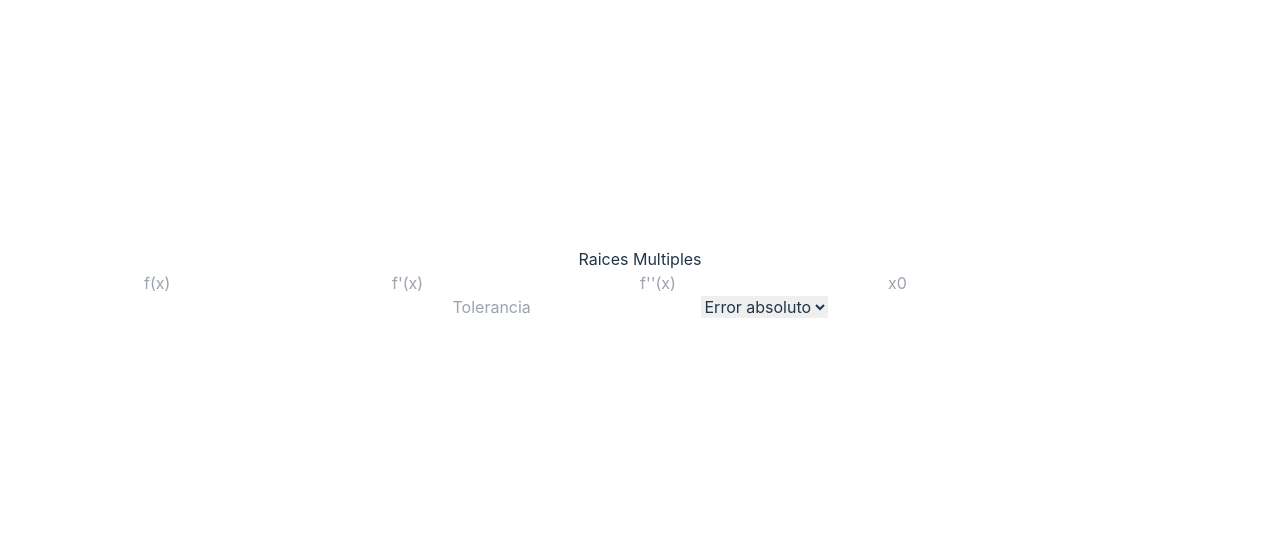
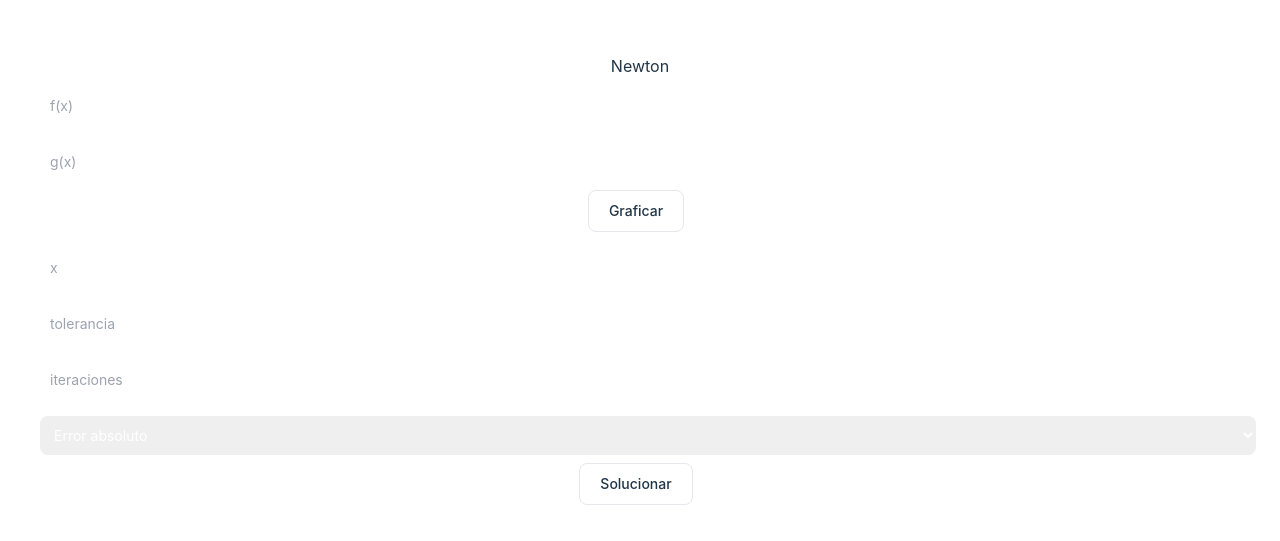
Before and after one commit to Castro-1/ANFront, a React (Vite) app: page /parte1/raices-multiples in a window 1280 px wide. Shown: the part 117-658 px from the top of the page. Built offline with nearby package versions, Linux system fonts and the light colour scheme.

Commit message:
punto fijo terminado

```diff
--- a/src/pages/Part1/Bisection.jsx
+++ b/src/pages/Part1/Bisection.jsx
@@ -12,7 +12,7 @@ export default function Bisection() {
     b: "",
     tol: "",
     niter: "",
-    error: "",
+    error: "0",
   });
   const [result, setResult] = useState(null);
   const [graph, setGraph] = useState(false);
@@ -36,6 +36,7 @@ export default function Bisection() {
       niter: parseInt(inputs.niter),
       error: parseInt(inputs.error),
     };
+    console.log(data);
 
     const response = await axios.post(
       "http://127.0.0.1:8000/part1/biseccion/",
--- a/src/pages/Part1/FixedPoint.jsx
+++ b/src/pages/Part1/FixedPoint.jsx
@@ -9,11 +9,10 @@ export default function FixedPoint() {
   const [inputs, setInputs] = useState({
     fun: "",
     dfun: "",
-    a: "",
-    b: "",
+    x0: "",
     tol: "",
     niter: "",
-    error: "",
+    error: "0",
   });
   const [result, setResult] = useState(null);
   const [graph1, setGraph1] = useState(false);
@@ -35,15 +34,14 @@ export default function FixedPoint() {
     let data = {
       fun: inputs.fun,
       dfun: inputs.dfun,
-      a: parseFloat(inputs.a),
-      b: parseFloat(inputs.b),
+      x0: parseFloat(inputs.x0),
       tol: parseFloat(inputs.tol),
       niter: parseInt(inputs.niter),
       error: parseInt(inputs.error),
     };
 
     const response = await axios.post(
-      "http://127.0.0.1:8000/part1/biseccion/",
+      "http://127.0.0.1:8000/part1/puntofijo/",
       data
     );
     setResult(response.data);
@@ -51,15 +49,12 @@ export default function FixedPoint() {
     setGraph2(true);
   };
 
-  const ResultsTable = ({ found, a, b, x, f, df, e }) => {
-    const rows = a.map((value, i) => (
+  const ResultsTable = ({ found, x, f, e }) => {
+    const rows = x.map((value, i) => (
       <tr key={i} className="[&>*]:border-[0.1px]">
         <td>{i}</td>
-        <td>{a[i]}</td>
-        <td>{b[i]}</td>
         <td>{x[i]}</td>
         <td>{f[i]}</td>
-        <td>{df[i]}</td>
         <td>{e[i]}</td>
       </tr>
     ));
@@ -69,11 +64,8 @@ export default function FixedPoint() {
         <thead className="">
           <tr>
             <th className="m-5">Iteración</th>
-            <th>a</th>
-            <th>b</th>
             <th>x</th>
             <th>f(x)</th>
-            <th>g(x)</th>
             <th>error</th>
           </tr>
         </thead>
@@ -107,16 +99,10 @@ export default function FixedPoint() {
           Graficar
         </Button>
         <Input
-          name="a"
-          placeholder="a"
+          name="x0"
+          placeholder="x0"
           onChange={handleInputs}
-          value={inputs.a}
-        />
-        <Input
-          name="b"
-          placeholder="b"
-          onChange={handleInputs}
-          value={inputs.b}
+          value={inputs.x0}
         />
         <Input
           name="tol"
--- a/src/pages/Part1/MultipleRoots.jsx
+++ b/src/pages/Part1/MultipleRoots.jsx
@@ -1,18 +1,131 @@
-export default function MultipleRoots() {
+import { useState } from "react";
+import Function from "./features/Function";
+import axios from "axios";
+import Button from "../../components/Button";
+import Input from "../../components/inputs/Input";
+import Select from "../../components/inputs/Select";
+
+export default function Newton() {
+  const [inputs, setInputs] = useState({
+    fun: "",
+    dfun: "",
+    x: "",
+    tol: "",
+    niter: "",
+    error: "0",
+  });
+  const [result, setResult] = useState(null);
+  const [graph1, setGraph1] = useState(false);
+  const [graph2, setGraph2] = useState(false);
+
+  const handleInputs = (ev) => {
+    let value = ev.target.value;
+    if (ev.target.name === "fun") {
+      setGraph1(false);
+    } else if (ev.target.name === "dfun") {
+      setGraph2(false);
+    }
+    setInputs((prev) => {
+      return { ...prev, [ev.target.name]: value };
+    });
+  };
+
+  const handleSubmit = async () => {
+    let data = {
+      fun: inputs.fun,
+      x: parseFloat(inputs.x),
+      tol: parseFloat(inputs.tol),
+      niter: parseInt(inputs.niter),
+      error: parseInt(inputs.error),
+    };
+
+    const response = await axios.post(
+      "http://127.0.0.1:8000/part1/raicesmultiples/",
+      data
+    );
+    setResult(response.data);
+    setGraph1(true);
+    setGraph2(true);
+  };
+
+  const ResultsTable = ({ found, x, f, df, e }) => {
+    const rows = a.map((value, i) => (
+      <tr key={i} className="[&>*]:border-[0.1px]">
+        <td>{i}</td>
+        <td>{x[i]}</td>
+        <td>{f[i]}</td>
+        <td>{df[i]}</td>
+        <td>{e[i]}</td>
+      </tr>
+    ));
+
+    return (
+      <table className="border-[0.1px] border-white [&>*]:border-[0.1px]">
+        <thead className="">
+          <tr>
+            <th className="m-5">Iteración</th>
+            <th>x</th>
+            <th>f(x)</th>
+            <th>g(x)</th>
+            <th>error</th>
+          </tr>
+        </thead>
+        <tbody className="[&>*]:border-[0.1px]">{rows}</tbody>
+      </table>
+    );
+  };
+
   return (
     <div>
-      <h2>Raices Multiples</h2>
+      <h2>Newton</h2>
       <div>
-        <input placeholder="f(x)" />
-        <input placeholder="f'(x)" />
-        <input placeholder="f''(x)" />
-        <input placeholder="x0" />
-        <input placeholder="Tolerancia" />
-        <select>
-          <option value="absoluto">Error absoluto</option>
-          <option value="relativo">Error relativo</option>
-        </select>
+        <Input
+          placeholder="f(x)"
+          value={inputs.fun}
+          onChange={handleInputs}
+          name="fun"
+        />
+        <Input
+          placeholder="g(x)"
+          value={inputs.dfun}
+          onChange={handleInputs}
+          name="dfun"
+        />
+        <Button
+          onClick={() => {
+            setGraph1(true);
+            setGraph2(true);
+          }}
+        >
+          Graficar
+        </Button>
+        <Input
+          name="x"
+          placeholder="x"
+          onChange={handleInputs}
+          value={inputs.x}
+        />
+        <Input
+          name="tol"
+          placeholder="tolerancia"
+          onChange={handleInputs}
+          value={inputs.tol}
+        />
+        <Input
+          name="niter"
+          placeholder="iteraciones"
+          onChange={handleInputs}
+          value={inputs.niter}
+        />
+        <Select name="error" onChange={handleInputs} value={inputs.error}>
+          <option value={0}>Error absoluto</option>
+          <option value={1}>Error relativo</option>
+        </Select>
+        <Button onClick={handleSubmit}>Solucionar</Button>
       </div>
+      {graph1 && <Function method={"Multiple Root f(x)"} expression={inputs.fun} />}
+      {graph2 && <Function method={"Multiple Root g(x)"} expression={inputs.dfun} />}
+      {result !== null && <ResultsTable {...result} />}
     </div>
   );
 }
--- a/src/pages/Part1/Newton.jsx
+++ b/src/pages/Part1/Newton.jsx
@@ -12,7 +12,7 @@ export default function Newton() {
     x: "",
     tol: "",
     niter: "",
-    error: "",
+    error: "0",
   });
   const [result, setResult] = useState(null);
   const [graph1, setGraph1] = useState(false);
@@ -33,7 +33,6 @@ export default function Newton() {
   const handleSubmit = async () => {
     let data = {
       fun: inputs.fun,
-      dfun: inputs.dfun,
       x: parseFloat(inputs.x),
       tol: parseFloat(inputs.tol),
       niter: parseInt(inputs.niter),
@@ -41,7 +40,7 @@ export default function Newton() {
     };
 
     const response = await axios.post(
-      "http://127.0.0.1:8000/part1/biseccion/",
+      "http://127.0.0.1:8000/part1/newton/",
       data
     );
     setResult(response.data);
--- a/src/pages/Part1/Secant.jsx
+++ b/src/pages/Part1/Secant.jsx
@@ -12,7 +12,7 @@ export default function Secant() {
     b: "",
     tol: "",
     niter: "",
-    error: "",
+    error: "0",
   });
   const [result, setResult] = useState(null);
   const [graph, setGraph] = useState(false);
@@ -36,6 +36,8 @@ export default function Secant() {
       niter: parseInt(inputs.niter),
       error: parseInt(inputs.error),
     };
+
+    console.log(data);
 
     const response = await axios.post(
       "http://127.0.0.1:8000/part1/secante/",
```
